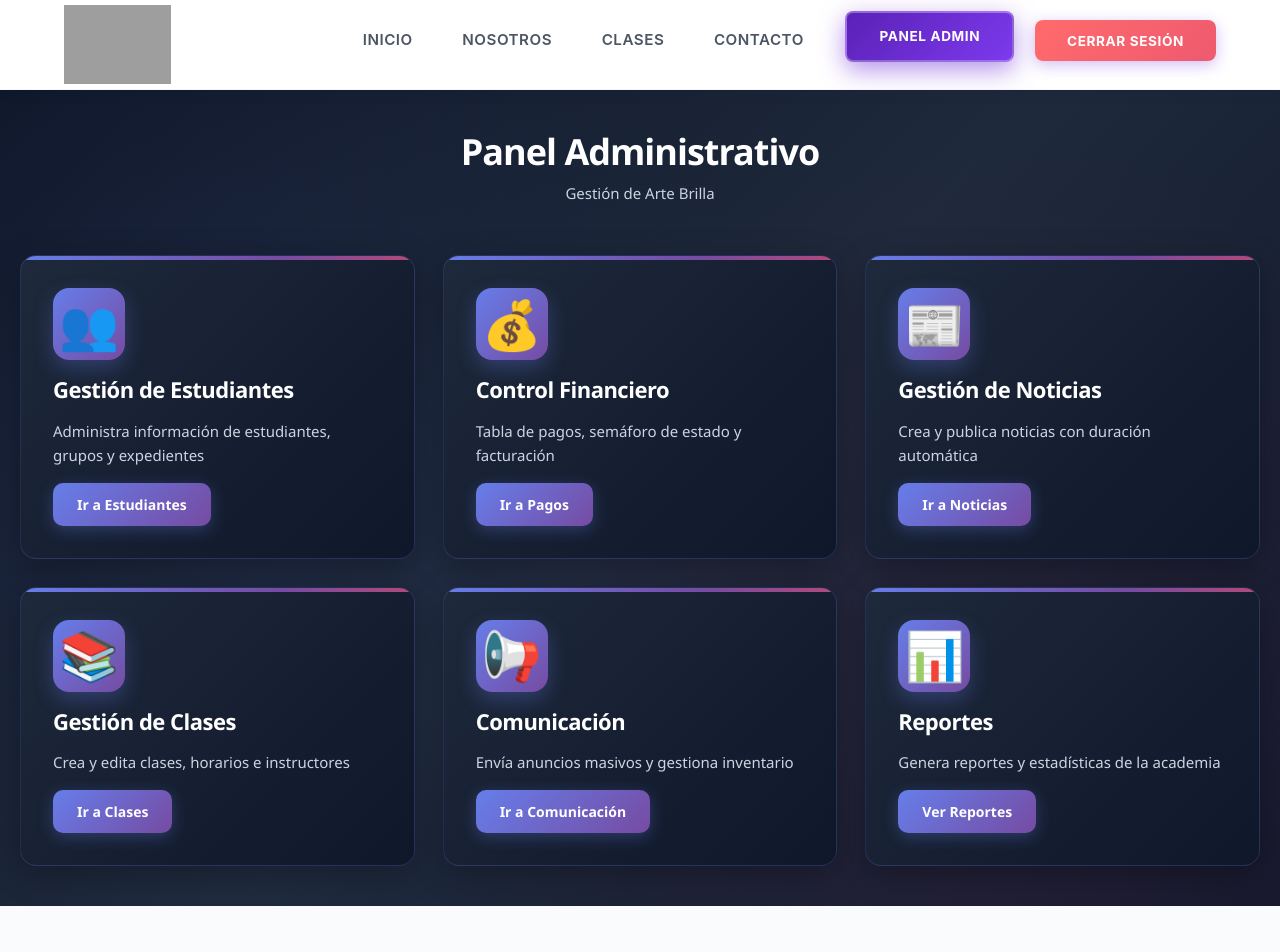
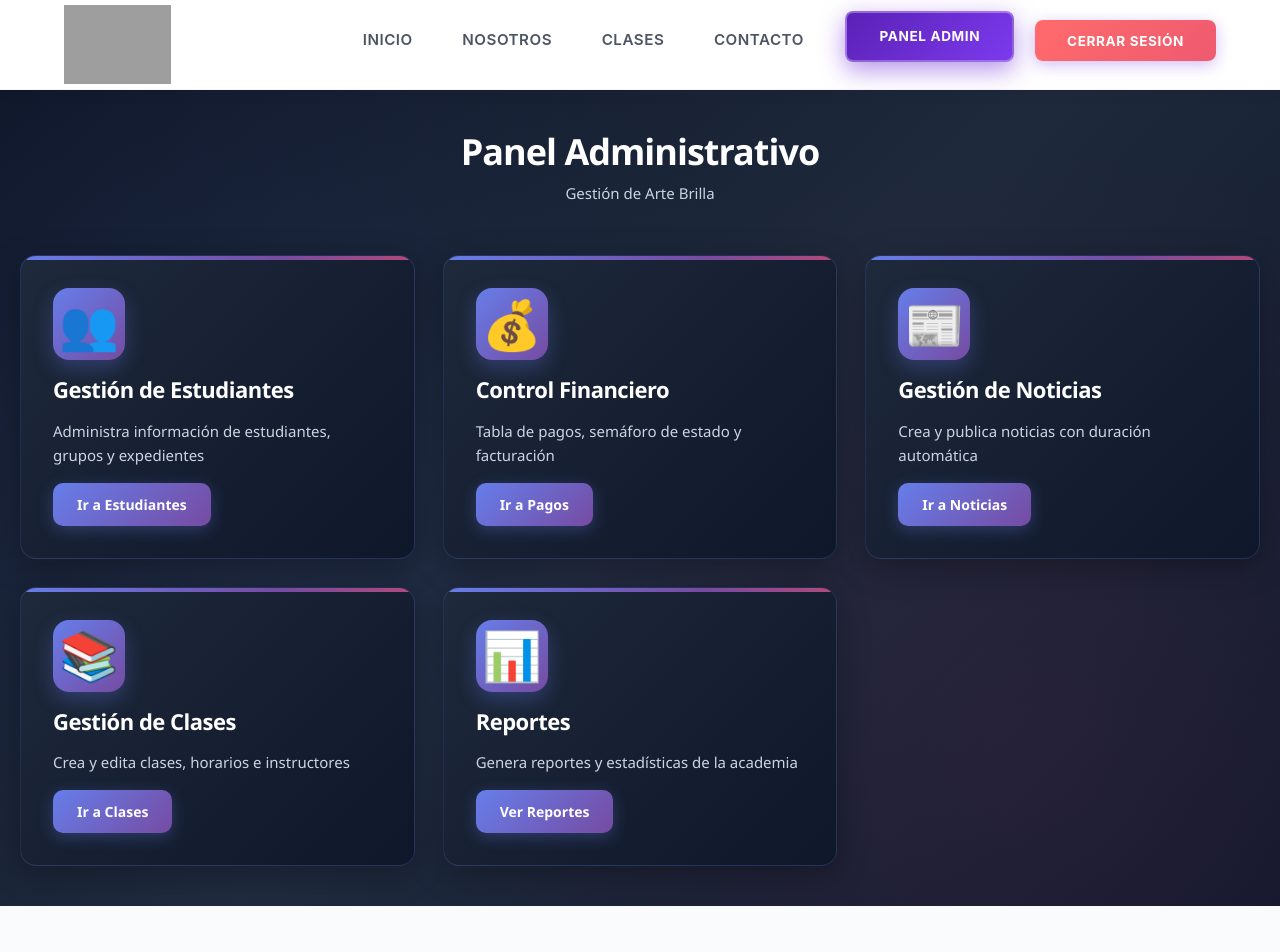
Before and after one commit to Eyden17/PDS, a React (Vite) app in the folder arte-brilla-web/: page /admin in a window 1280 px wide. Shown: the top 952 px of the page. Built offline with nearby package versions, Linux system fonts and the light colour scheme; no server answers; sample sign-in values are in the browser's storage; grey boxes are pictures that could not be loaded.

Commit message:
feat: quitar apartado de comunicaciones, no se tenia en cuenta en el scope y no fue realizado

```diff
--- a/arte-brilla-web/src/assets/components/AdminPanel.jsx
+++ b/arte-brilla-web/src/assets/components/AdminPanel.jsx
@@ -3,7 +3,6 @@ import StudentManagement from './StudentManagement';
 import PaymentManagement from './PaymentManagement';
 import NewsManagement from './NewsManagement';
 import ClassesManagement from './ClassesManagement';
-import CommunicationManagement from './CommunicationManagement';
 import ReportManagement from './ReportManagement';
 import '../styles/AdminPanel.css';
 
@@ -22,8 +21,6 @@ const AdminPanel = () => {
         return <NewsManagement />;
       case 'classes':
         return <ClassesManagement />;
-      case 'communication':
-        return <CommunicationManagement />;
       case 'reports':
         return <ReportManagement />;
       default:
@@ -81,19 +78,6 @@ const AdminPanel = () => {
               </button>
             </div>
 
-            {/* Sección de Comunicación */}
-            <div className="admin-card">
-              <div className="card-icon">📢</div>
-              <h2>Comunicación</h2>
-              <p>Envía anuncios masivos y gestiona inventario</p>
-              <button
-                className="card-button"
-                onClick={() => setActiveSection('communication')}
-              >
-                Ir a Comunicación
-              </button>
-            </div>
-
             {/* Sección de Reportes */}
             <div className="admin-card">
               <div className="card-icon">📊</div>
```
